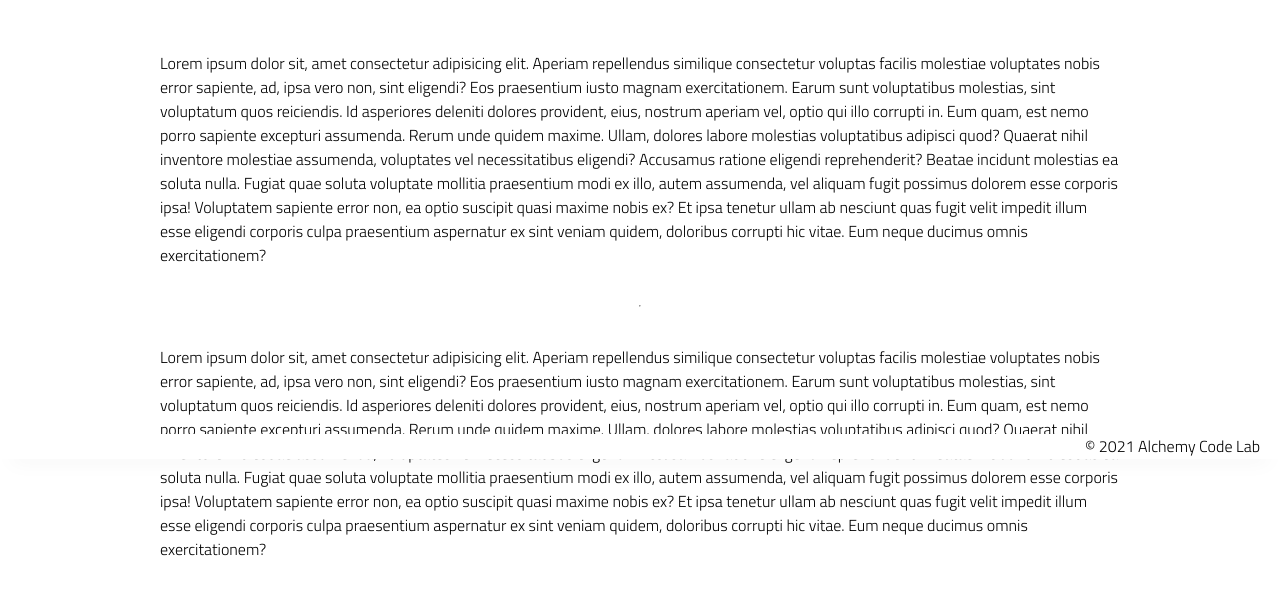
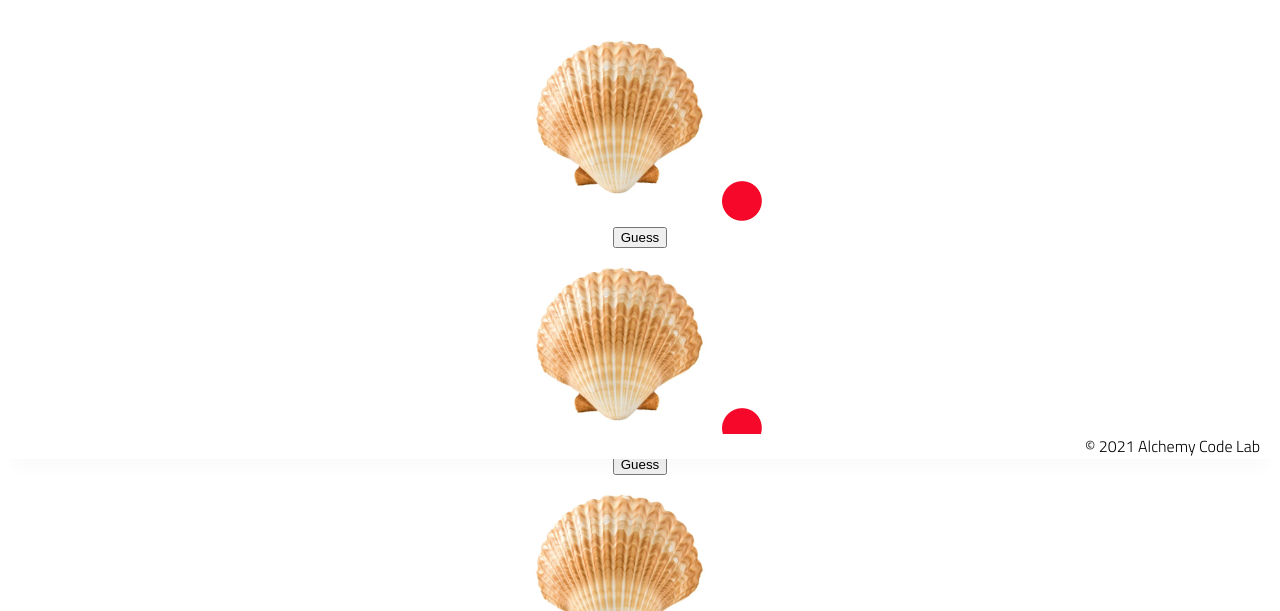
Before and after one commit to Sebastian-Simek/shell-guessing-game, a plain HTML site: page index.html in a window 1280 px wide. Shown: the part 341-952 px from the top of the page. Drawn offline with Linux system fonts and the light colour scheme.

Commit message:
added HTML framework

```diff
--- a/index.html
+++ b/index.html
@@ -25,41 +25,29 @@
                 Welcome to Alchemy Bootstrap!
             </h2>
 
-            <p>
-                Lorem ipsum dolor sit, amet consectetur adipisicing elit. Aperiam repellendus similique consectetur
-                voluptas facilis molestiae voluptates nobis error sapiente, ad, ipsa vero non, sint eligendi? Eos
-                praesentium iusto magnam exercitationem.
-                Earum sunt voluptatibus molestias, sint voluptatum quos reiciendis. Id asperiores deleniti dolores
-                provident, eius, nostrum aperiam vel, optio qui illo corrupti in. Eum quam, est nemo porro sapiente
-                excepturi assumenda.
-                Rerum unde quidem maxime. Ullam, dolores labore molestias voluptatibus adipisci quod? Quaerat nihil
-                inventore molestiae assumenda, voluptates vel necessitatibus eligendi? Accusamus ratione eligendi
-                reprehenderit? Beatae incidunt molestias ea soluta nulla.
-                Fugiat quae soluta voluptate mollitia praesentium modi ex illo, autem assumenda, vel aliquam fugit
-                possimus dolorem esse corporis ipsa! Voluptatem sapiente error non, ea optio suscipit quasi maxime nobis
-                ex?
-                Et ipsa tenetur ullam ab nesciunt quas fugit velit impedit illum esse eligendi corporis culpa
-                praesentium aspernatur ex sint veniam quidem, doloribus corrupti hic vitae. Eum neque ducimus omnis
-                exercitationem?
-            </p>
-            <hr />
-            <p>
-                Lorem ipsum dolor sit, amet consectetur adipisicing elit. Aperiam repellendus similique consectetur
-                voluptas facilis molestiae voluptates nobis error sapiente, ad, ipsa vero non, sint eligendi? Eos
-                praesentium iusto magnam exercitationem.
-                Earum sunt voluptatibus molestias, sint voluptatum quos reiciendis. Id asperiores deleniti dolores
-                provident, eius, nostrum aperiam vel, optio qui illo corrupti in. Eum quam, est nemo porro sapiente
-                excepturi assumenda.
-                Rerum unde quidem maxime. Ullam, dolores labore molestias voluptatibus adipisci quod? Quaerat nihil
-                inventore molestiae assumenda, voluptates vel necessitatibus eligendi? Accusamus ratione eligendi
-                reprehenderit? Beatae incidunt molestias ea soluta nulla.
-                Fugiat quae soluta voluptate mollitia praesentium modi ex illo, autem assumenda, vel aliquam fugit
-                possimus dolorem esse corporis ipsa! Voluptatem sapiente error non, ea optio suscipit quasi maxime nobis
-                ex?
-                Et ipsa tenetur ullam ab nesciunt quas fugit velit impedit illum esse eligendi corporis culpa
-                praesentium aspernatur ex sint veniam quidem, doloribus corrupti hic vitae. Eum neque ducimus omnis
-                exercitationem?
-            </p>
+            <div>
+                <img src = "assets/SeaShell.jpg" width = 200>
+                <img src = "assets/redball.png" width = 40>
+            </div>
+
+            <button class = "button1">Guess</button>
+
+            <div>
+                <img src = "assets/SeaShell.jpg" width = 200>
+                <img src = "assets/redball.png" width = 40>
+            </div>
+
+            <button class = "button2">Guess</button>
+            <div>
+                <img src = "assets/SeaShell.jpg" width = 200>
+                <img src = "assets/redball.png" width = 40>
+            </div>
+
+            <button class = "button3">Guess</button>
+
+            <p>Wins <span class = "wins">0</span></p>
+            <p>losses <span class = "losses">0</span></p>
+            <p>Total clicks <span class = "total">0</span></p>
 
         </section>
     </main>
```
Also changed, not shown: assets/SeaShell.jpg (added), assets/redball.png (added), 1 other file.
